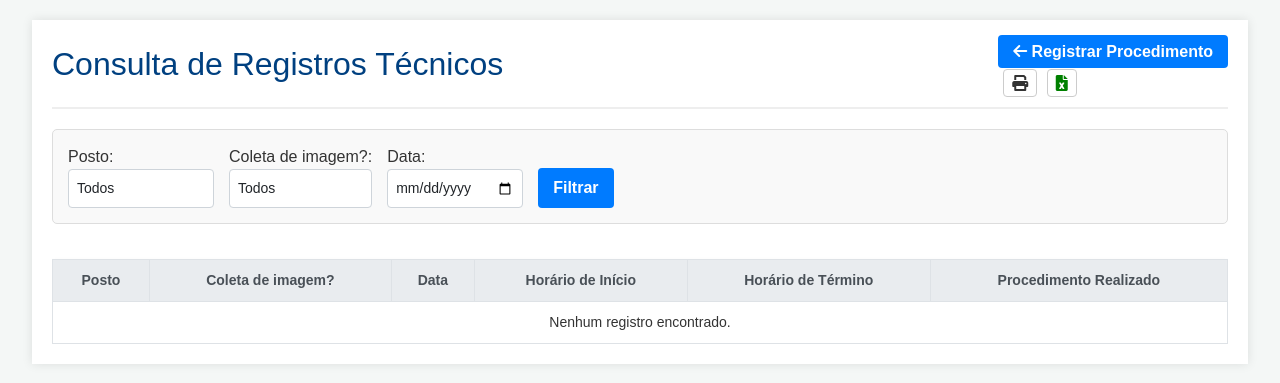
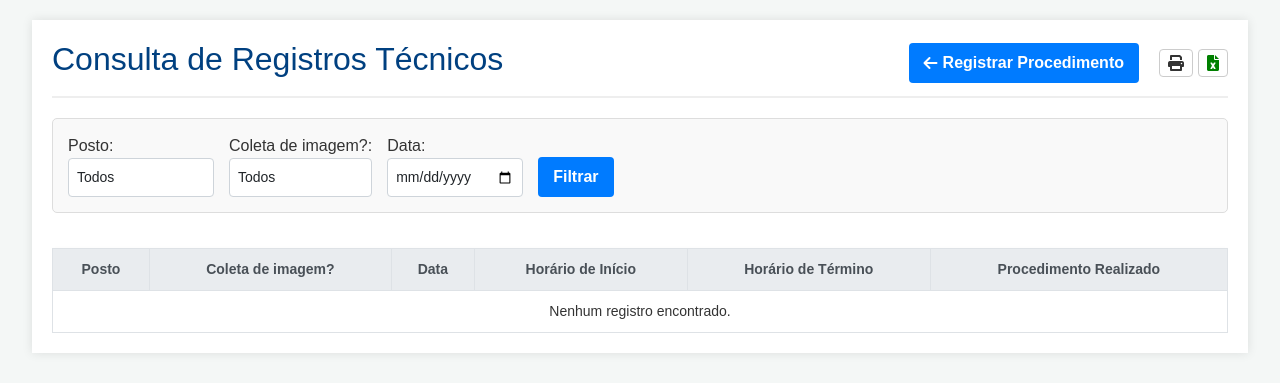
Before and after one commit to Dual650/info-IT, a Flask app: page /consultar in a window 1280 px wide. Shown: the top 383 px of the page. Run offline with Flask 3, Linux system fonts and the light colour scheme; data that the repository does not hold is empty.

Commit message:
Update style.css

```diff
--- a/static/style.css
+++ b/static/style.css
@@ -36,6 +36,9 @@ h1, h2, h3 {
     height: 40px;
     background-color: #007bff;
     color: white;
+    display: inline-flex; /* Para alinhar ícone e texto */
+    align-items: center;
+    gap: 5px;
 }
 .btn-primary:hover {
     background-color: #0056b3;
@@ -68,7 +71,6 @@ h1, h2, h3 {
 
 /* ========================================= */
 /* ESTILOS DA PÁGINA CONSULTAR.HTML */
-/* (Movidos do bloco <style>) */
 /* ========================================= */
 
 .container {
@@ -78,6 +80,8 @@ h1, h2, h3 {
     background-color: #fff;
     box-shadow: 0 0 10px rgba(0,0,0,0.1);
 }
+
+/* Modificação para o Cabeçalho: alinha o título à esquerda e as ações à direita */
 .header-section {
     display: flex;
     justify-content: space-between;
@@ -86,6 +90,52 @@ h1, h2, h3 {
     border-bottom: 2px solid #eee;
     padding-bottom: 10px;
 }
+
+/* Contêiner das Ações (Botão Voltar + Ícones de Impressão) */
+.header-acoes {
+    display: flex;
+    align-items: center;
+    gap: 15px; /* Espaço entre o botão Voltar e os ícones */
+}
+
+/* Botão Voltar/Registrar Procedimento */
+.btn-voltar {
+    height: auto;
+    padding: 8px 15px;
+    /* Usa a mesma classe .btn-primary, mas pode ser estilizado separadamente se necessário */
+    text-decoration: none;
+}
+
+/* Contêiner dos Ícones de Ação (Exportar/Imprimir) */
+.icones-consulta {
+    display: flex;
+    align-items: center;
+}
+
+/* Ícones de Ação (Imprimir/Exportar) */
+.btn-acao {
+    background: none;
+    border: 1px solid #ccc;
+    padding: 5px 8px;
+    cursor: pointer;
+    border-radius: 4px;
+    transition: background-color 0.3s;
+    color: #333;
+    text-decoration: none;
+    display: inline-flex;
+    align-items: center;
+    justify-content: center;
+    margin-left: 5px;
+}
+.btn-acao:hover {
+    background-color: #e9e9e9;
+}
+.btn-acao i {
+    font-size: 1.0em;
+}
+
+
+/* Estilos do Filtro */
 .filtro-container {
     display: flex;
     flex-wrap: wrap;
@@ -102,32 +152,7 @@ h1, h2, h3 {
     flex-direction: column;
 }
 .botoes-filtro {
-    /* Garante que o botão Filtrar tenha a mesma altura dos selects */
     align-self: flex-end;
-}
-
-
-/* Ícones de Ação (Imprimir/Exportar) */
-.btn-acao {
-    background: none;
-    border: 1px solid #ccc;
-    padding: 5px 8px;
-    cursor: pointer;
-    border-radius: 4px;
-    transition: background-color 0.3s;
-    color: #333;
-    text-decoration: none;
-    display: inline-flex;
-    align-items: center;
-    justify-content: center;
-    margin-top: 5px; /* Ajuste fino para alinhamento vertical */
-    margin-left: 5px;
-}
-.btn-acao:hover {
-    background-color: #e9e9e9;
-}
-.btn-acao i {
-    font-size: 1.0em;
 }
 
 
@@ -166,7 +191,7 @@ h1, h2, h3 {
 
 /* Estilos de impressão */
 @media print {
-    .filtro-container, .header-section, .btn-primary, .icones-consulta {
+    .filtro-container, .header-section, .btn-primary, .icones-consulta, .header-acoes {
         display: none;
     }
 }
```
